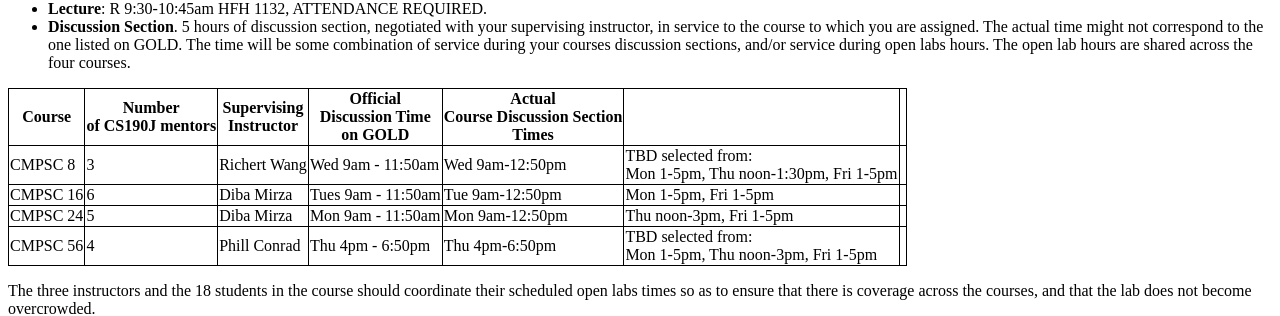
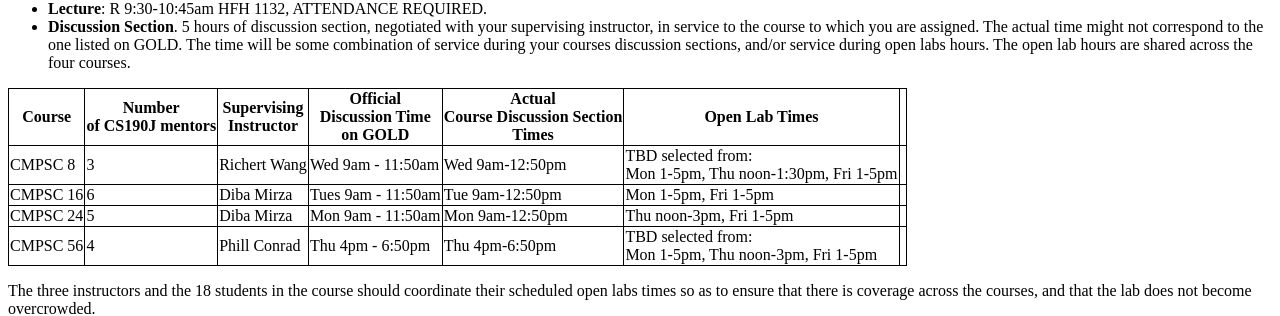
Before and after one commit to ucsb-cs190j-w18/ucsb-cs190j-w18.github.io, a Jekyll site: the page built from _info/syllabus.md, in a window 1280 px wide. Shown: the part 254-570 px from the top of the page. Built offline with Jekyll 4.4.1, drawn with Linux system fonts in a browser that asks for light colours.

Commit message:
Update syllabus.md

```diff
--- a/_info/syllabus.md
+++ b/_info/syllabus.md
@@ -13,7 +13,7 @@ Basic Facts
 * **Lecture**: R 9:30-10:45am HFH 1132, ATTENDANCE REQUIRED.
 * **Discussion Section**.  5 hours of discussion section, negotiated with your supervising instructor, in service to the course to which you are assigned.   The actual time might not correspond to the one listed on GOLD.   The time will be some combination of service during your courses discussion sections, and/or service during open labs hours.   The open lab hours are shared across the four courses.
 
-| Course   | Number<br> of CS190J mentors | Supervising <br> Instructor | Official<br> Discussion Time<br> on GOLD | Actual<br> Course Discussion Section <br> Times |
+| Course   | Number<br> of CS190J mentors | Supervising <br> Instructor | Official<br> Discussion Time<br> on GOLD | Actual<br> Course Discussion Section <br> Times | Open Lab Times |
 |----------|----------------|--------------------|------------------|-------------------------------------------------|
 | CMPSC 8  | 3 | Richert Wang   | Wed 9am - 11:50am  | Wed 9am-12:50pm  | TBD selected from: <br>Mon 1-5pm, Thu noon-1:30pm, Fri 1-5pm |               |
 | CMPSC 16 | 6 | Diba Mirza     | Tues 9am - 11:50am | Tue 9am-12:50pm  | Mon 1-5pm, Fri 1-5pm |
```
